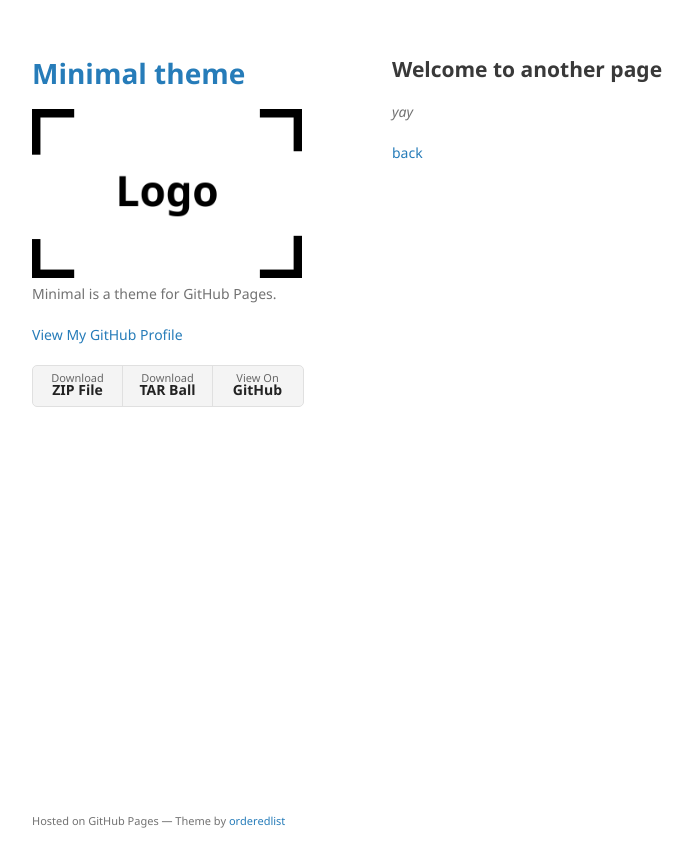
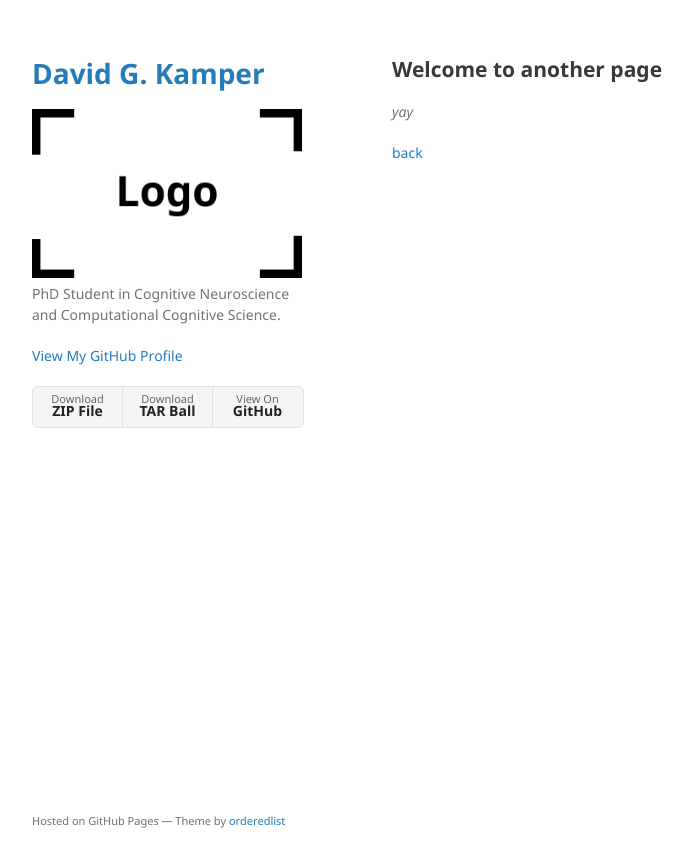
Before and after one commit to dgkamper/dgkamper.github.io, a Jekyll site: the page built from another-page.md, in a window 1280 px wide. Shown: the top 867 px of the page, without its empty margins (178-871 px from the left). Built offline with Jekyll 4.4.1, drawn with Linux system fonts in a browser that asks for light colours; our own code applies the rules of GitHub Pages for plain Markdown files.

Commit message:
Update _config.yml

```diff
--- a/_config.yml
+++ b/_config.yml
@@ -1,6 +1,6 @@
-title: Minimal theme
+title: David G. Kamper
 logo: /assets/img/logo.png
-description: Minimal is a theme for GitHub Pages.
+description: PhD Student in Cognitive Neuroscience and Computational Cognitive Science.
 show_downloads: true
 google_analytics:
 theme: jekyll-theme-minimal
```
